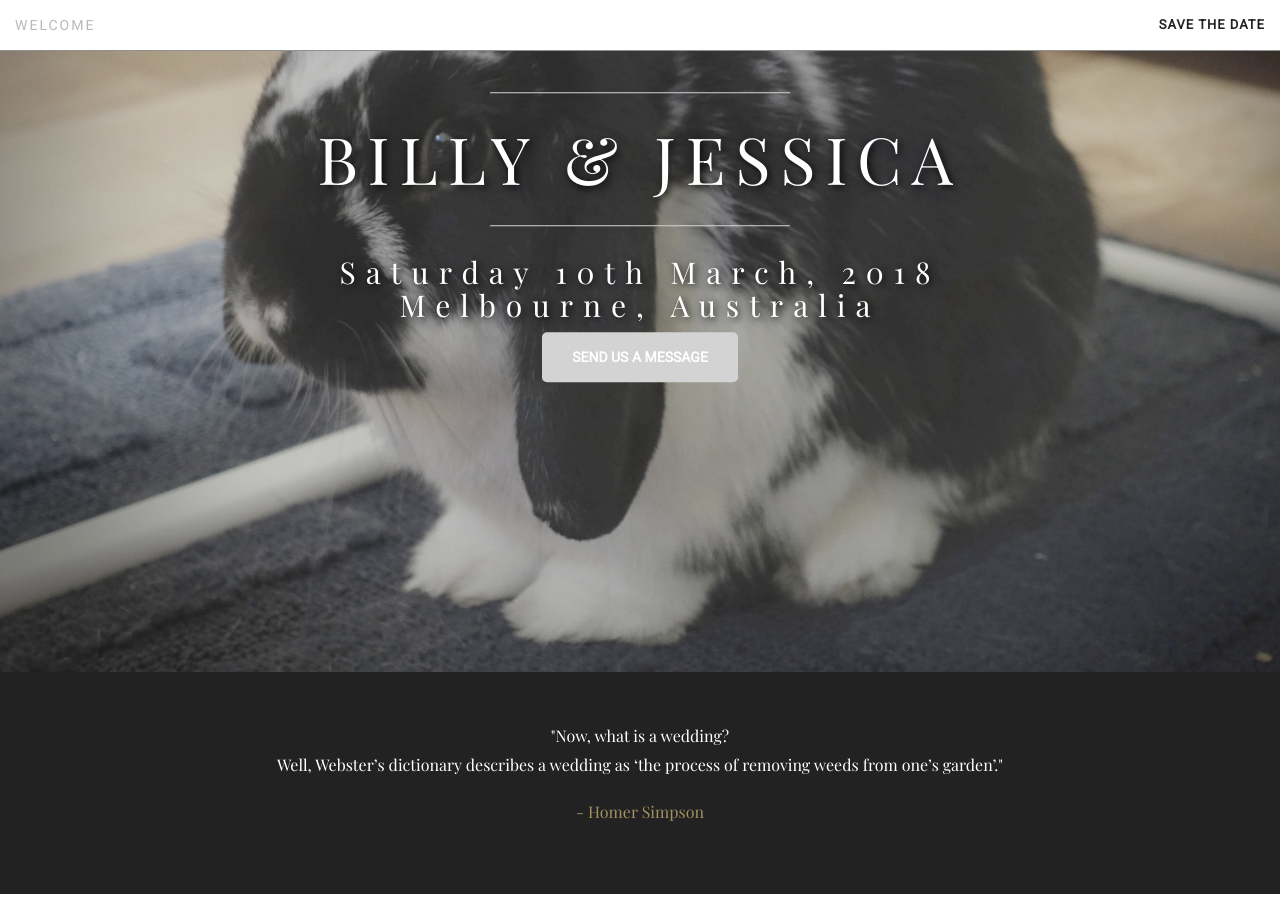
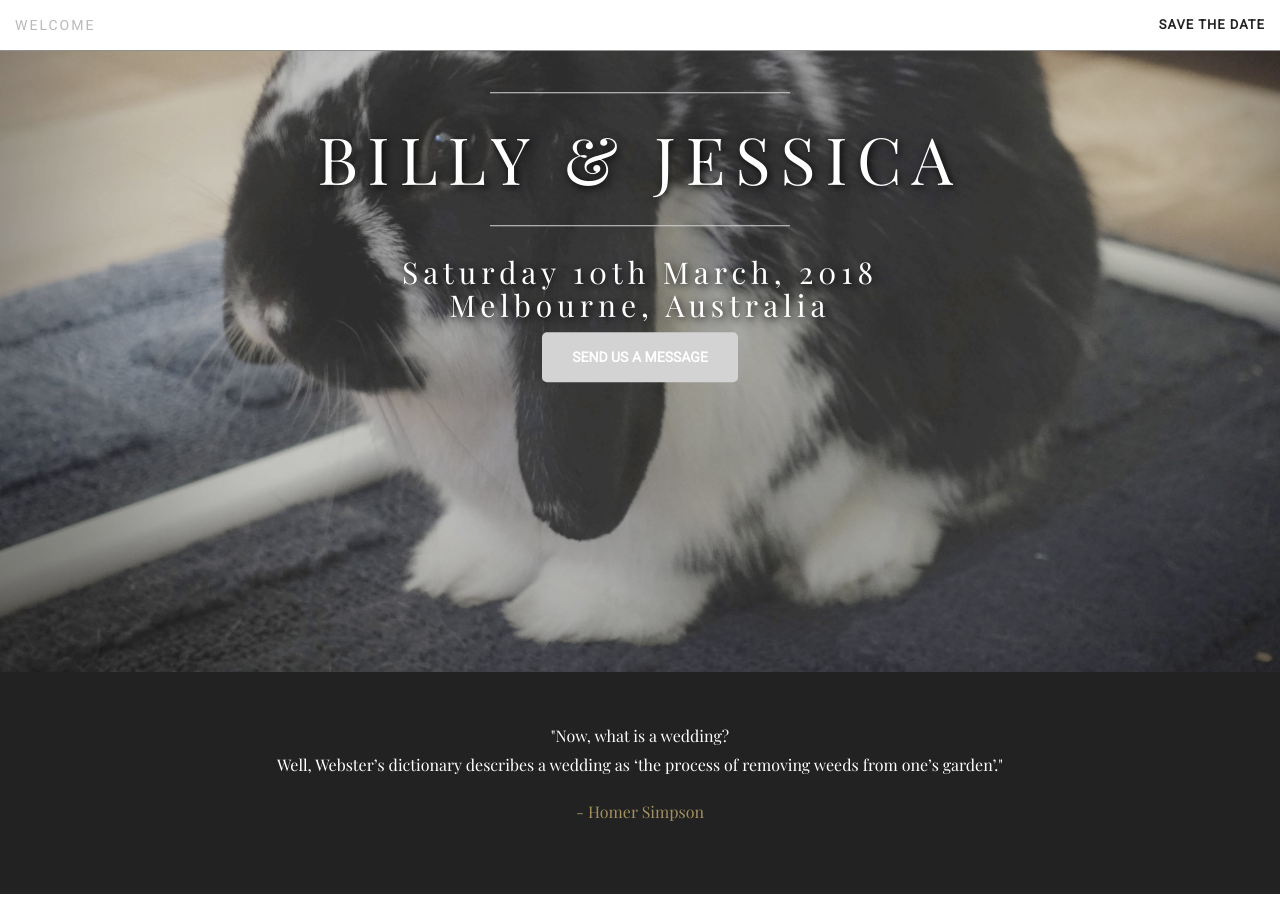
Before and after one commit to notbleh/wed-website, a Jekyll site: the page built from savethedate.html, in a window 1280 px wide and 900 px high, scrolled down 228 px. Built offline with Jekyll 4.4.1, drawn with Linux system fonts in a browser that asks for light colours.

Commit message:
Update style.css

```diff
--- a/css/style.css
+++ b/css/style.css
@@ -3,7 +3,7 @@
 }
 
 .header-content h2 {
-    letter-spacing: 10px;
+    letter-spacing: 5px;
 }
 
 input[type=text] {
```
